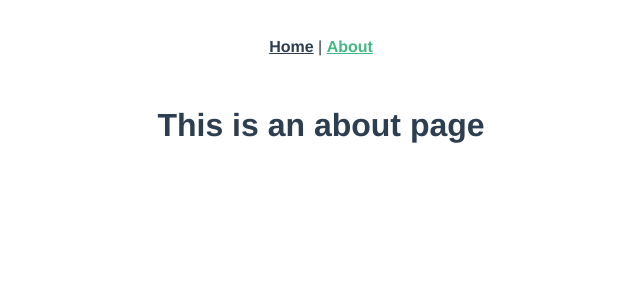
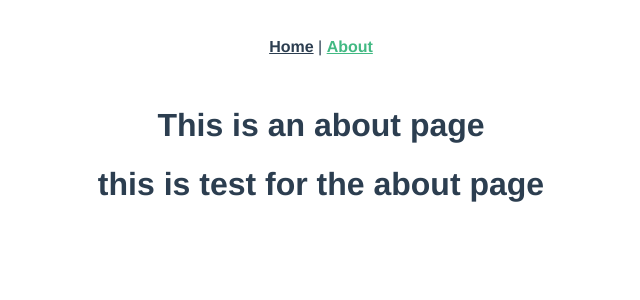
Before and after one commit to sho-better-B/BetterB, a Vue app: page /about in a window 1280 px wide. Shown: the top 300 px of the page, without its empty margins (319-959 px from the left). Built offline with nearby package versions, Linux system fonts and the light colour scheme.

Commit message:
components test

```diff
--- /dev/null
+++ b/src/components/about.vue
@@ -0,0 +1,17 @@
+<template>
+  <div class="about">
+    <h1>{{ message }}</h1>
+  </div>
+</template>
+
+<script lang="ts">
+import { Component, Prop, Vue } from "vue-property-decorator";
+
+@Component
+export default class About extends Vue {
+  @Prop() private message!: string;
+}
+</script>
+
+<!-- Add "scoped" attribute to limit CSS to this component only -->
+<style scoped></style>
--- a/src/views/AboutView.vue
+++ b/src/views/AboutView.vue
@@ -1,5 +1,18 @@
 <template>
   <div class="about">
     <h1>This is an about page</h1>
+    <About message="this is test for the about page " />
   </div>
 </template>
+
+<script lang="ts">
+import { Component, Vue } from "vue-property-decorator";
+import About from "@/components/about.vue";
+
+@Component({
+  components: {
+    About,
+  },
+})
+export default class AboutView extends Vue {}
+</script>
```
